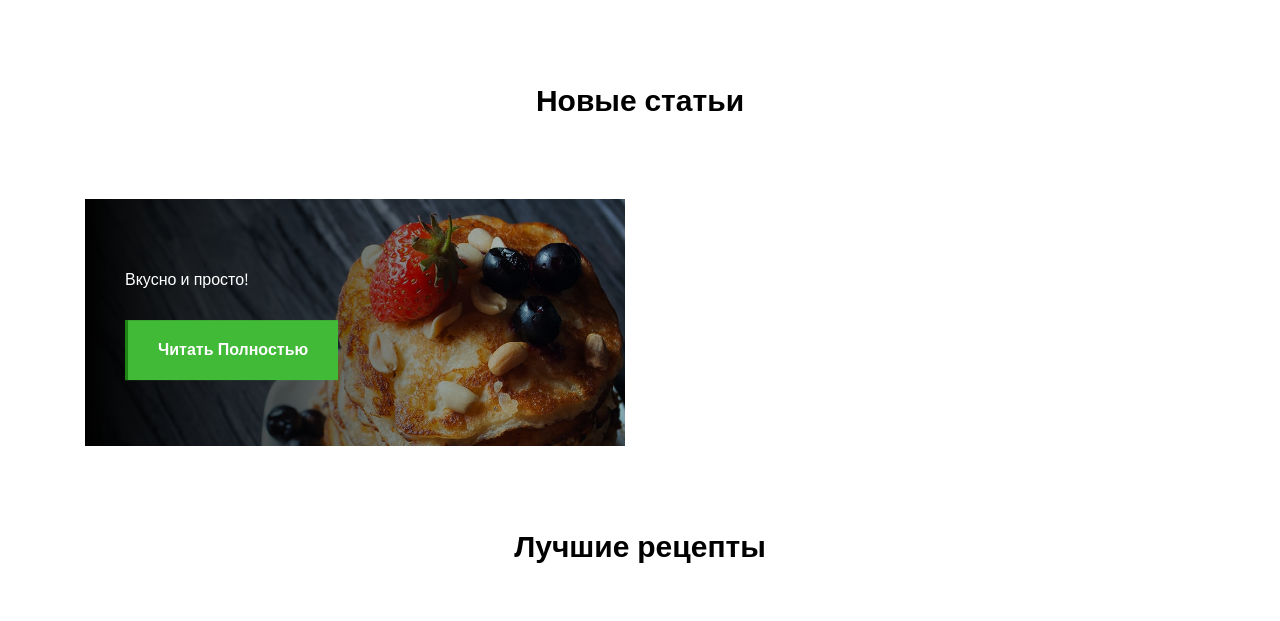
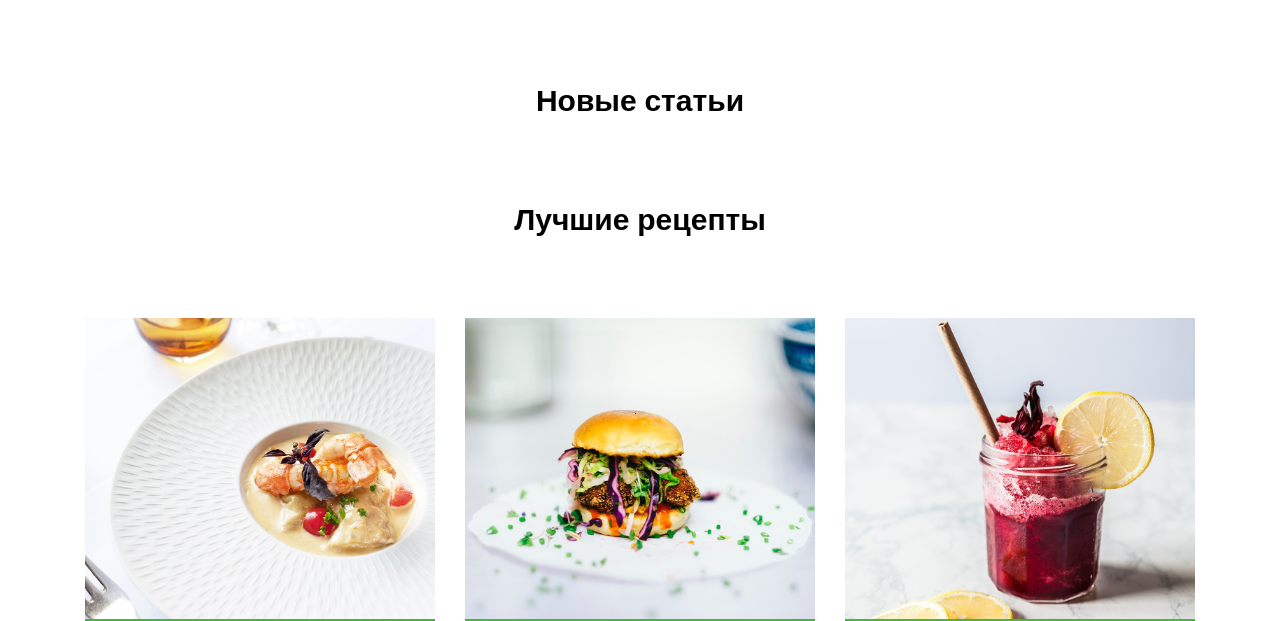
Before and after one commit to AlexanderPorokhnenko/cooking, a Django app: page /ru/ in a window 1280 px wide. Shown: the part 195-816 px from the top of the page. Run offline with Django 3.2, Linux system fonts and the light colour scheme; data that the repository does not hold is empty; some libraries are stand-ins or nearby versions.

Commit message:
minor changes

```diff
--- a/catalog/models.py
+++ b/catalog/models.py
@@ -83,7 +83,7 @@ class Article(models.Model):
     current_date = models.DateField(default=datetime.date.today)
 
     def __str__(self):
-        return str(self.title)
+        return self.title
 
     def get_absolute_url(self):
         return reverse('article-detail', args=[str(self.id)])
--- a/catalog/templates/catalog/article_detail.html
+++ b/catalog/templates/catalog/article_detail.html
@@ -65,7 +65,7 @@
 
           <hr>
 
-
+        <div class="fb-comments" data-href="https://developers.facebook.com/docs/plugins/comments#configurator" data-numposts="5"></div>
         </div>
 
       </div>
@@ -73,7 +73,7 @@
 
     </div>
     <!-- /.container -->
-    <div class="fb-comments" data-href="https://developers.facebook.com/docs/plugins/comments#configurator" data-numposts="5"></div>
+
 <div id="fb-root"></div>
 <script>(function(d, s, id) {
   var js, fjs = d.getElementsByTagName(s)[0];
--- a/catalog/templates/index.html
+++ b/catalog/templates/index.html
@@ -43,8 +43,7 @@
             </div>
             <div class="row">
                 <!-- Top Catagory Area -->
-                {% for item in last3_articles %}
-
+                {% for value in last3_articles %}
                 <div class="col-12 col-lg-6">
                     <div class="single-top-catagory">
                         <img src="{% static 'img/bg-img/bg2.jpg' %}" alt="">
@@ -52,9 +51,9 @@
 
                         <!-- Content -->
                         <div class="top-cta-content">
-                            <h3>{{item.title}}</h3>
-                            <h6>Вкусно и просто!</h6>
-                            <a href="receipe-post.html" class="btn delicious-btn">Читать полностью</a>
+                            <h3>{{value.title}}</h3>
+                            <h6>{% trans 'Вкусно и просто!' %}</h6>
+                            <a href="{{value.get_absolute_url}}" class="btn delicious-btn">{% trans 'Читать полностью' %}</a>
                         </div>
                     </div>
                 </div>
--- a/catalog/templates/slider.html
+++ b/catalog/templates/slider.html
@@ -1,20 +1,18 @@
 <!-- ##### Hero Area Start ##### -->
+{% load i18n %}
     <section class="hero-area">
-
-
         <div class="hero-slides owl-carousel">
         {% for item in last3_recept %}
             <!-- Single Hero Slide -->
             <div class="single-hero-slide bg-img" style="background-image: url(/static/img/bg-img/bg1.jpg);">
             <!-- Case for img from db <div class="single-hero-slide bg-img" style="background-image: url(/static/img/blog-img/{{item.photos}});">-->
-
                 <div class="container h-100">
                     <div class="row h-100 align-items-center">
                         <div class="col-12 col-md-9 col-lg-7 col-xl-6">
                             <div class="hero-slides-content" data-animation="fadeInUp" data-delay="100ms">
                                 <h2 data-animation="fadeInUp" data-delay="300ms">{{item.title}}</h2>
                                 <p data-animation="fadeInUp" data-delay="700ms">{{item.text|slice:':100'}}...</p>
-                                <a href="#" class="btn delicious-btn" data-animation="fadeInUp" data-delay="1000ms">Читать далее</a>
+                                <a href="{{item.get_absolute_url}}" class="btn delicious-btn" data-animation="fadeInUp" data-delay="1000ms">{% trans 'Читать далее' %}</a>
                             </div>
                         </div>
                     </div>
--- a/catalog/views.py
+++ b/catalog/views.py
@@ -13,7 +13,7 @@ class viewIndex(TemplateView):
 
     def get(self, request):
         last3recepts = Recept.objects.all()[:3]
-        last3Articles = Article.objects.all()[:2],
+        last3Articles = Article.objects.all()[:2]
         ctx = {
             'last3_recept': last3recepts,
             'last3_articles': last3Articles
```
Also changed, not shown: catalog/migrations/0014_delete_comments.py (added).
